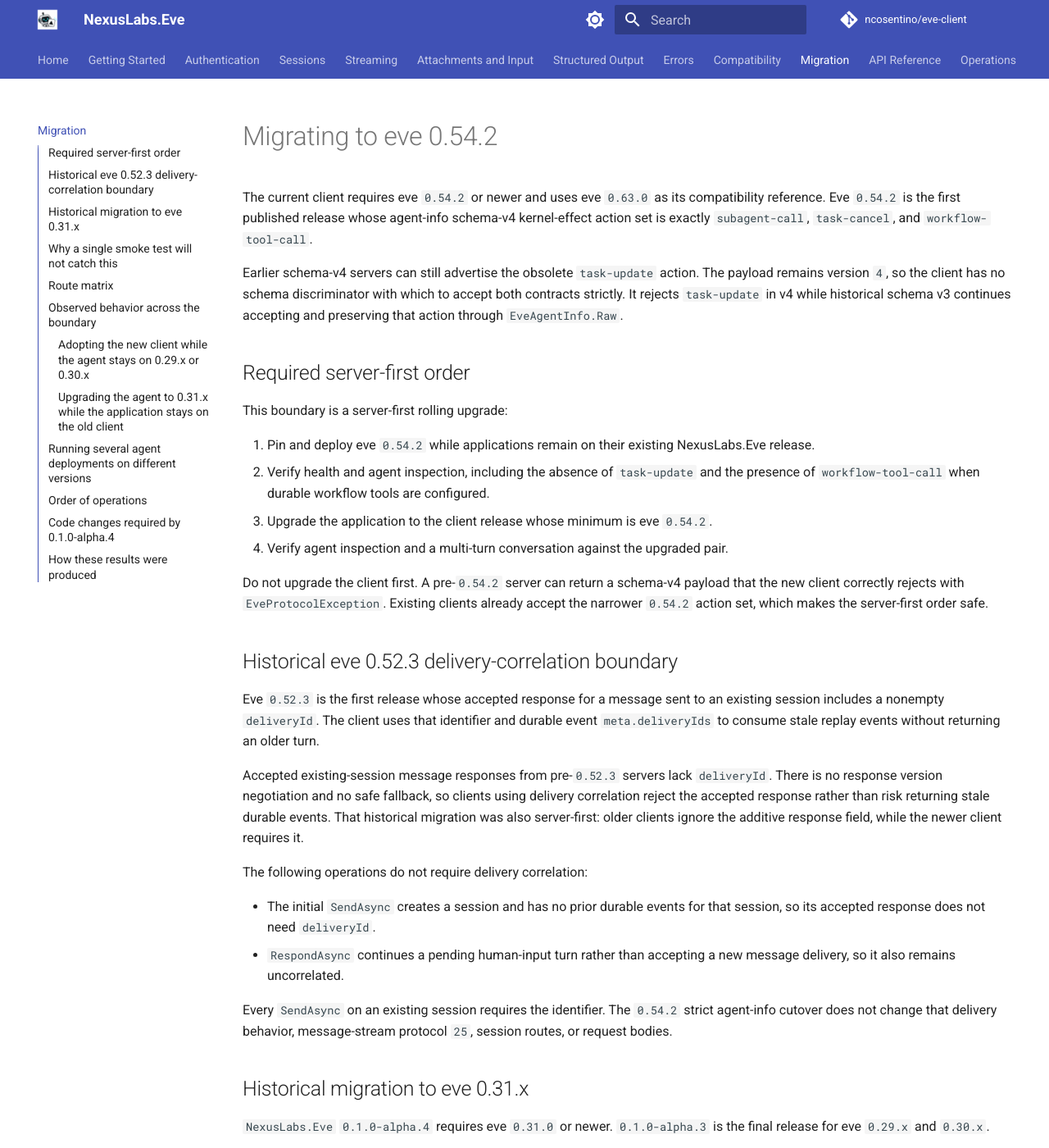
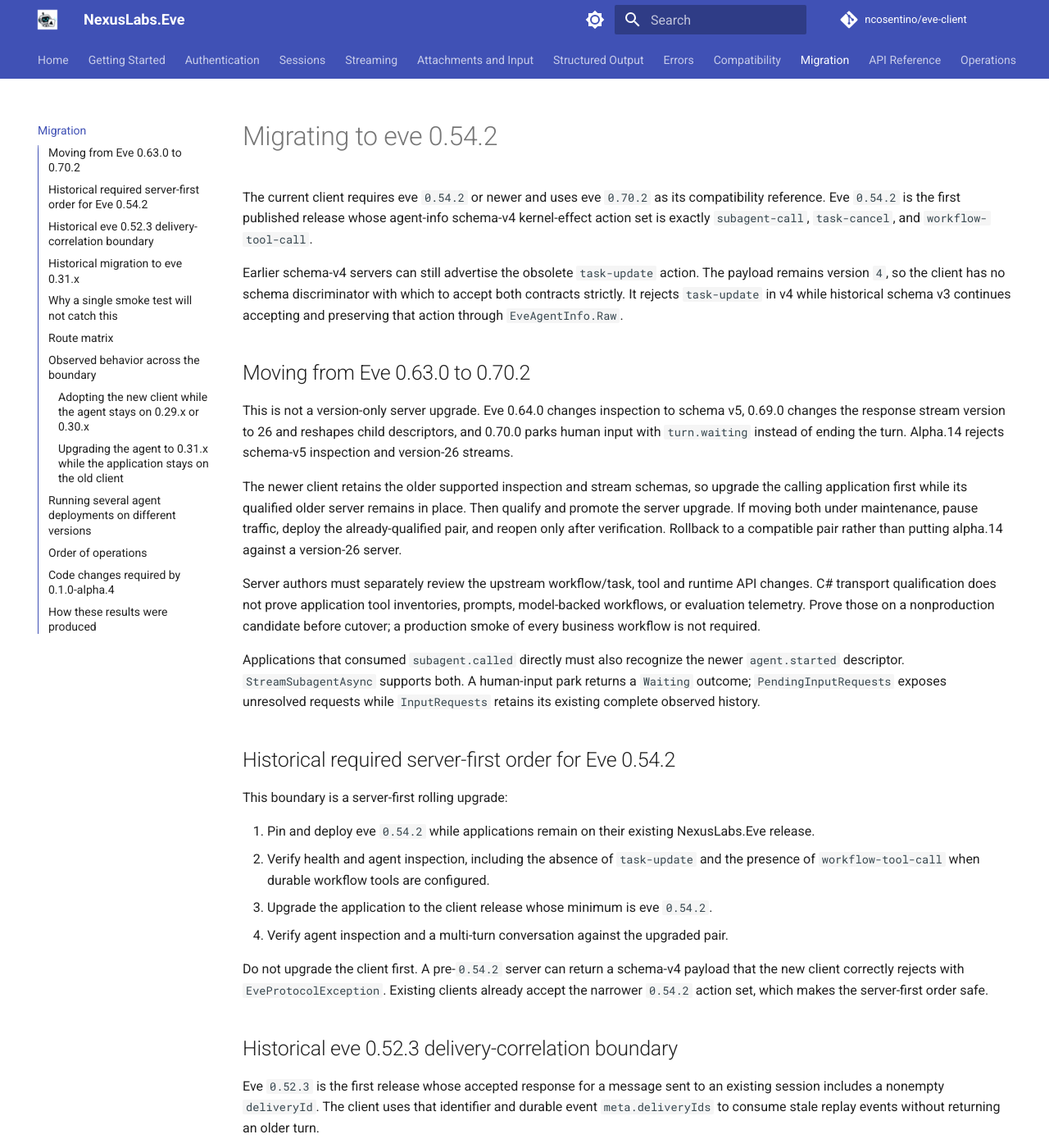
Before and after one commit to ncosentino/eve-client, an MkDocs documentation site: the page built from docs/migration.md, in a window 1280 px wide and 1400 px high. Shown: the whole window at 82% size. Built offline with MkDocs 1.6.1 and Material for MkDocs 9.7.7, drawn with Linux system fonts in a browser that asks for light colours; comment, search, counter and statistics services are not loaded.

Commit message:
feat: declare qualified eve 0.70.2 protocol support
Align the reference, stream version and upgrade documentation while retaining legacy decoders and minimum server compatibility. The fixture observes its installed version and response headers.

Co-authored-by: Copilot <223556219+Copilot@users.noreply.github.com>

Copilot-Session: 6f397bc8-d45e-4945-a1f7-eb8d8d91a4fc

```diff
--- a/docs/compatibility.md
+++ b/docs/compatibility.md
@@ -6,7 +6,7 @@ description: Understand supported eve versions, stream protocol compatibility, a
 
 | NexusLabs.Eve | Reference eve | Stream protocol | Status |
 |---|---:|---:|---|
-| Unreleased | 0.63.0 | 25 | Stream control 1; minimum 0.54.2 |
+| Unreleased | 0.70.2 | 26 | Agent-info v5; stream control 1; minimum 0.54.2 |
 | 0.1.0-alpha.14 | 0.63.0 | 25 | Current prerelease; stream control 1 |
 | 0.1.0-alpha.13 | 0.59.0 | 25 | Previous compatibility target |
 | 0.1.0-alpha.12 | 0.54.2 | 25 | Previous compatibility target |
@@ -26,7 +26,7 @@ description: Understand supported eve versions, stream protocol compatibility, a
 
 **This package requires eve `0.54.2` and cannot safely use an earlier server.**
 `EveProtocol.MinimumEveVersion` declares `0.54.2`, while
-`EveProtocol.ReferenceEveVersion` tracks the current verified target, `0.63.0`.
+`EveProtocol.ReferenceEveVersion` tracks the current verified target, `0.70.2`.
 
 Eve `0.54.2` is the first published release whose schema-v4 kernel-effect action set is
 exactly `subagent-call`, `task-cancel`, and `workflow-tool-call`. Earlier schema-v4
@@ -94,7 +94,7 @@ eve remains preview software. Package upgrades should therefore validate both:
 1. The public HTTP route and body contracts.
 2. The durable message-stream protocol version and event shapes.
 
-The repository contains a pinned eve `0.63.0` fixture with a deterministic
+The repository contains a pinned eve `0.70.2` fixture with a deterministic
 model. CI builds the real server and verifies health, info, text turns,
 attachment staging, streaming, bounded catch-up reads, cooperative cancellation,
 approval-gated human input, callback-backed connection authorization, session context
@@ -204,8 +204,8 @@ duplicate public identities, normalized channel-route collisions, incorrect suba
 remote-agent totals, module sources without bindings, and bindings whose owner or logical
 path disagrees with their source.
 
-The pinned Eve `0.63.0` fixture exercises this schema through the real compatibility
-probe.
+The canonical graph has contract coverage for each supported schema. The pinned
+fixture exercises current inspection through the real compatibility probe.
 
 ## Eve 0.45.1 and agent-info schema v4
 
@@ -223,7 +223,7 @@ through `EveAgentInfo.Raw`.
 Eve `0.54.2` narrows the strict schema-v4 kernel-effect action set to `subagent-call`,
 `task-cancel`, and `workflow-tool-call`; the historical v3 validator continues to accept
 and preserve `task-update`. Eve `0.56.0` retained schema version `4` while removing
-legacy `workflow` metadata from current responses. The pinned Eve `0.63.0` fixture
+legacy `workflow` metadata from current responses. The alpha.14 Eve `0.63.0` fixture
 asserts that its real schema-v4 payload omits both `task-update` and `workflow` while
 still exposing `workflow-tool-call` through `EveAgentInfo.Raw`.
 
@@ -261,7 +261,7 @@ path-qualified diagnostics without requiring callers to parse an exception messa
 Invalid JSON preserves the parser failure as the inner exception and reports no
 structured issues. Non-success HTTP responses continue to use `EveClientException`.
 
-The pinned Eve `0.63.0` fixture exercises this strict health response through the real
+The pinned Eve `0.70.2` fixture exercises this strict health response through the real
 compatibility probe.
 
 ## Streamed tool inputs
@@ -289,7 +289,7 @@ instead of causing deserialization failure.
 Stream protocol `25`, introduced by Eve `0.50.0`, persists text stream events
 (`message.appended`, `reasoning.appended`, `action.input.appended`) as deltas only.
 Every stream response must declare its version via the required `x-eve-stream-version`
-response header (versions 21 through 25 are supported).
+response header (versions 21 through 26 are supported).
 
 The .NET client validates each response version on initial connections and reconnects.
 For legacy stream events (v21–v24), cumulative properties (`messageSoFar`,
@@ -305,7 +305,7 @@ the current turn, including model calls after tool execution. The value remains
 eve does not append it to durable conversation history and clears it before the following
 turn. Set `EveTurnOptions.ClientContext` again for each later turn that needs context.
 
-The pinned Eve `0.63.0` fixture forces a deterministic tool loop, verifies that the
+The pinned Eve `0.70.2` fixture forces a deterministic tool loop, verifies that the
 second model call still receives the context, verifies that the next turn does not, and
 then resupplies it to prove the lifetime boundary is per turn.
 
--- a/docs/migration.md
+++ b/docs/migration.md
@@ -4,7 +4,7 @@ description: Upgrade an eve deployment and NexusLabs.Eve client safely across th
 
 # Migrating to eve 0.54.2
 
-The current client requires eve `0.54.2` or newer and uses eve `0.63.0` as its
+The current client requires eve `0.54.2` or newer and uses eve `0.70.2` as its
 compatibility reference. Eve `0.54.2` is the first published release whose agent-info
 schema-v4 kernel-effect action set is exactly `subagent-call`, `task-cancel`, and
 `workflow-tool-call`.
@@ -14,7 +14,30 @@ payload remains version `4`, so the client has no schema discriminator with whic
 accept both contracts strictly. It rejects `task-update` in v4 while historical schema
 v3 continues accepting and preserving that action through `EveAgentInfo.Raw`.
 
-## Required server-first order
+## Moving from Eve 0.63.0 to 0.70.2
+
+This is not a version-only server upgrade. Eve 0.64.0 changes inspection to schema
+v5, 0.69.0 changes the response stream version to 26 and reshapes child descriptors,
+and 0.70.0 parks human input with `turn.waiting` instead of ending the turn.
+Alpha.14 rejects schema-v5 inspection and version-26 streams.
+
+The newer client retains the older supported inspection and stream schemas, so
+upgrade the calling application first while its qualified older server remains in
+place. Then qualify and promote the server upgrade. If moving both under maintenance,
+pause traffic, deploy the already-qualified pair, and reopen only after verification.
+Rollback to a compatible pair rather than putting alpha.14 against a version-26 server.
+
+Server authors must separately review the upstream workflow/task, tool and runtime
+API changes. C# transport qualification does not prove application tool inventories,
+prompts, model-backed workflows, or evaluation telemetry. Prove those on a nonproduction
+candidate before cutover; a production smoke of every business workflow is not required.
+
+Applications that consumed `subagent.called` directly must also recognize the newer
+`agent.started` descriptor. `StreamSubagentAsync` supports both. A human-input park
+returns a `Waiting` outcome; `PendingInputRequests` exposes unresolved requests while
+`InputRequests` retains its existing complete observed history.
+
+## Historical required server-first order for Eve 0.54.2
 
 This boundary is a server-first rolling upgrade:
 
```
Also changed, not shown: AGENTS.md (+2 -2 lines), README.md (+7 -2 lines), RELEASING.md (+5 -3 lines), docs/index.md (+2 -2 lines), .github/instructions/declared-compatibility.instructions.md, 3 other files.
